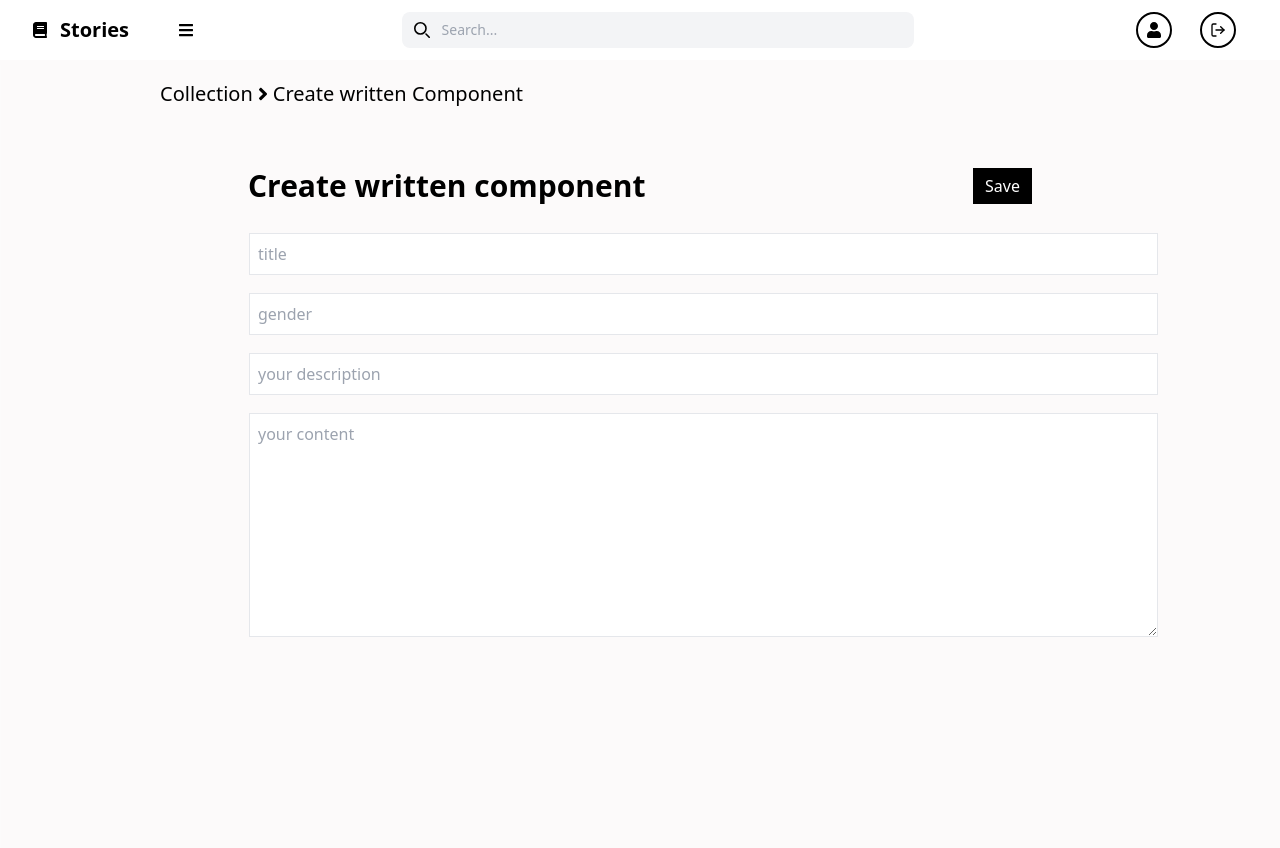
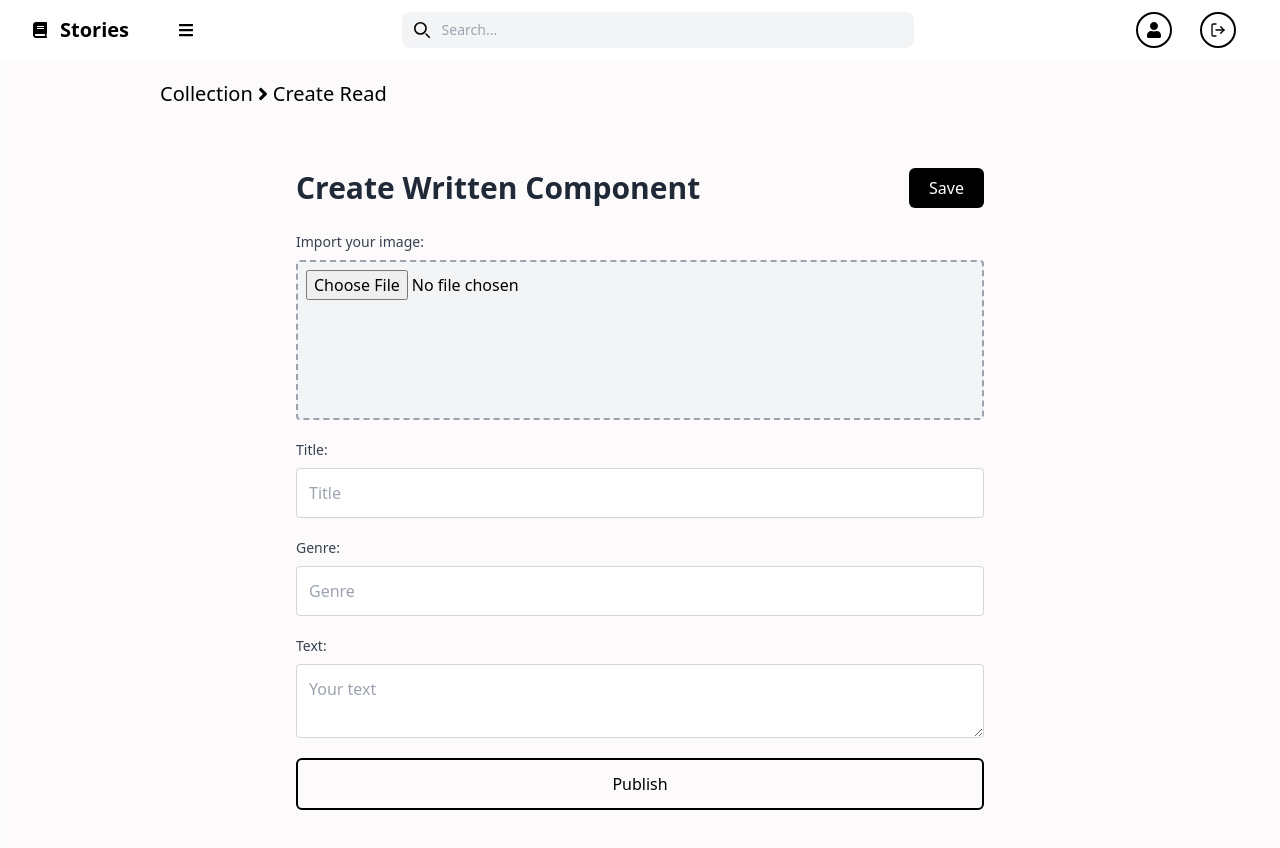
Before and after one commit to ordkiki/Story, a React (Vite) app: page /Collection/Create_Read in a window 1280 px wide. Shown: the top 848 px of the page. Built offline with nearby package versions, Linux system fonts and the light colour scheme; sample sign-in values are in the browser's storage.

Commit message:
maj code pour create Story

```diff
--- a/src/components/CreationStoryComponent/createListenComponent.jsx
+++ b/src/components/CreationStoryComponent/createListenComponent.jsx
@@ -1,97 +1,99 @@
-import React, { useState } from 'react'
-import { PathCollection } from '../PathBrowse'
-import axios from 'axios';
-import { useNavigate } from 'react-router-dom';
+import React, { useState } from 'react';
+import { PathCollection } from '../PathBrowse';
 
-function CreateListenComponent(props) {
-    const [values, setValues] = useState({
-        title: "",
-        image: "",
-        content : "",
-        gender: "",
-        description: ""
+function CreateReadComponent() {
+  const [storyData, setStoryData] = useState({
+    titre: "",
+    genre: "",
+    content: "",
+    file_img: null,
   });
 
-      const navigate =useNavigate();
-      axios.defaults.withCredentials = true;
+  function Creer(e) {
+    e.preventDefault();
+    console.log("Formulaire envoyé avec succès :", storyData);
+  }
 
-      const EnvoyerRequete = async (e) => {
-        e.preventDefault();
-        // if(values.content == null || values.description == null || values.gender == null || values.title){
-        //     return console.error("Donnes non complet");
-        // }else{
-
-            const url = import.meta.env.VITE_API_URL + "/Histories/create";
-            try {
-              const response = await axios.post(url, values);
-              if(response.status == 200){
-                navigate("/ReadMore/Read/"+response.data.id_histories)
+  function handleChange(e) {
+    const { name, value, type, files } = e.target;
+    if (type === "file") {
+      setStoryData({ ...storyData, [name]: files[0] });
+    } else {
+      setStoryData({ ...storyData, [name]: value });
     }
-            } catch (error) {
-              console.error("Erreur lors de la requête:", error.message);
   }
-        // }
-      };
 
   return (
     <div>
-            <PathCollection path="Create written Component" />
-            <div className='p-10 mx-52'>
-                <div className='flex justify-between'>
-                    <h4 className='text-3xl font-bold'>
-                        Create written component
+      <PathCollection path="Create Read" />
+      <div className="max-w-3xl p-6 mx-auto md:p-10">
+        <div className="flex flex-col items-center justify-between mb-6 md:flex-row">
+          <h4 className="mb-4 text-2xl font-bold text-gray-800 md:text-3xl md:mb-0">
+            Create Written Component
           </h4>
-                    <button className='px-3 font-medium text-white bg-black' onClick={EnvoyerRequete}>
+          <button
+            type="button"
+            className="px-5 py-2 text-white transition duration-300 bg-black rounded-md hover:bg-gray-800"
+          >
             Save
           </button>
         </div>
-                <form action="" method="POST" className="my-5" encType="multipart/form-data">
-                    <table>
-                        {
-                            !props.isRead == true ?
-                                <tr>
-                                    <td>
+
+        <form onSubmit={Creer} className="space-y-5" encType="multipart/form-data">
+          <div>
+            <label className="block mb-2 text-sm font-medium text-gray-700">Import your image:</label>
             <input
-                                            className="w-[71vw] h-[20vh] bg-gray-100 p-2 rounded border-dashed border-[2px] border-black"
+              onChange={handleChange}
+              className="block w-full h-32 p-2 bg-gray-100 border-2 border-gray-400 border-dashed rounded md:h-40 focus:border-blue-500 focus:outline-none"
               type="file"
               name="file_img"
+              accept="image/*"
             />
-                                    </td>
-                                </tr>
-                                :
-                                <tr></tr>
-                        }
-                        <tr>
-                            <td>
-                                <input type="text" placeholder='title' name='titre' id='titre' className="my-2 border w-[71vw] p-2"  onChange={(e) =>  setValues({...values , title : e.target.value})} />
-                            </td>
-                        </tr>
-                        <tr>
-                            <td>
-                                <input type="genre" placeholder='gender' name='genre' className="my-2 border w-[71vw] p-2" onChange={(e) => setValues({...values , gender : e.target.value})}/>
-                            </td>
-                        </tr>
+          </div>
 
-                        <tr>
-                            <td>
-                                <input type="text" placeholder='your description' name='text' className="my-2 border w-[71vw] p-2" onChange={(e) => setValues({...values , description : e.target.value})}/>
-                            </td>
-                        </tr>
-                        <tr>
-                        {
-                            props.isRead?
-                                    <td>
-                                        <textarea type="text" placeholder='your content' name='text' className="my-2 h-56 border w-[71vw] p-2" onChange={(e) => {setValues({...values ,  content: e.target.value})}}/>
-                                    </td>
-                                :<td></td>
-                        }
-                        </tr>
-                    </table>
+          <div>
+            <label className="block mb-2 text-sm font-medium text-gray-700">Title:</label>
+            <input
+              onChange={handleChange}
+              type="text"
+              placeholder="Title"
+              name="titre"
+              className="block w-full p-3 border border-gray-300 rounded focus:border-blue-500 focus:outline-none"
+            />
+          </div>
+
+          <div>
+            <label className="block mb-2 text-sm font-medium text-gray-700">Genre:</label>
+            <input
+              onChange={handleChange}
+              type="text"
+              placeholder="Genre"
+              name="genre"
+              className="block w-full p-3 border border-gray-300 rounded focus:border-blue-500 focus:outline-none"
+            />
+          </div>
+
+          <div>
+            <label className="block mb-2 text-sm font-medium text-gray-700">Text:</label>
+            <textarea
+              onChange={handleChange}
+              placeholder="Your text"
+              name="content"
+              className="block w-full p-3 border border-gray-300 rounded focus:border-blue-500 focus:outline-none"
+            />
+          </div>
+
+          <div>
+            <input
+              type="submit"
+              value="Publish"
+              className="w-full p-3 border-2 border-black rounded-md font-medium hover:bg-black hover:text-white transition duration-300 cursor-pointer"
+            />
+          </div>
         </form>
       </div>
     </div>
-
-    )
+  );
 }
 
-export default CreateListenComponent;
+export default CreateReadComponent;
--- a/src/components/CreationStoryComponent/createReadComponent.jsx
+++ b/src/components/CreationStoryComponent/createReadComponent.jsx
@@ -6,6 +6,7 @@ function CreateReadComponent() {
     titre: "",
     genre: "",
     content: "",
+    file_img: null,
   });
 
   function Creer(e) {
@@ -14,8 +15,12 @@ function CreateReadComponent() {
   }
 
   function handleChange(e) {
-    const { name, value } = e.target;
-    setStoryData({ ...storyData, [name]: value });
+    const { name, value, type, files } = e.target;
+    if (type === "file") {
+      setStoryData({ ...storyData, [name]: files[0] });
+    } else {
+      setStoryData({ ...storyData, [name]: value });
+    }
   }
 
   return (
@@ -26,24 +31,28 @@ function CreateReadComponent() {
           <h4 className="mb-4 text-2xl font-bold text-gray-800 md:text-3xl md:mb-0">
             Create Written Component
           </h4>
-          <button className="px-5 py-2 text-white transition duration-300 bg-black rounded-md hover:bg-gray-800">
+          <button
+            type="button"
+            className="px-5 py-2 text-white transition duration-300 bg-black rounded-md hover:bg-gray-800"
+          >
             Save
           </button>
         </div>
 
         <form onSubmit={Creer} className="space-y-5" encType="multipart/form-data">
           <div>
-            <label className="block mb-2 text-sm font-medium text-gray-700">Import your image :</label>
+            <label className="block mb-2 text-sm font-medium text-gray-700">Import your image:</label>
             <input
               onChange={handleChange}
               className="block w-full h-32 p-2 bg-gray-100 border-2 border-gray-400 border-dashed rounded md:h-40 focus:border-blue-500 focus:outline-none"
               type="file"
               name="file_img"
+              accept="image/*"
             />
           </div>
 
           <div>
-            <label className="block mb-2 text-sm font-medium text-gray-700">Title :</label>
+            <label className="block mb-2 text-sm font-medium text-gray-700">Title:</label>
             <input
               onChange={handleChange}
               type="text"
@@ -54,7 +63,7 @@ function CreateReadComponent() {
           </div>
 
           <div>
-            <label className="block mb-2 text-sm font-medium text-gray-700">Genre :</label>
+            <label className="block mb-2 text-sm font-medium text-gray-700">Genre:</label>
             <input
               onChange={handleChange}
               type="text"
@@ -65,7 +74,7 @@ function CreateReadComponent() {
           </div>
 
           <div>
-            <label className="block mb-2 text-sm font-medium text-gray-700">Text :</label>
+            <label className="block mb-2 text-sm font-medium text-gray-700">Text:</label>
             <textarea
               onChange={handleChange}
               placeholder="Your text"
@@ -78,7 +87,7 @@ function CreateReadComponent() {
             <input
               type="submit"
               value="Publish"
-              className="w-full p-3 border-black border-[2px] hover:text-white rounded-md font-medium hover:bg-black transition duration-300 cursor-pointer"
+              className="w-full p-3 border-2 border-black rounded-md font-medium hover:bg-black hover:text-white transition duration-300 cursor-pointer"
             />
           </div>
         </form>
```
Lines whose indentation alone changed are shown as unchanged.
